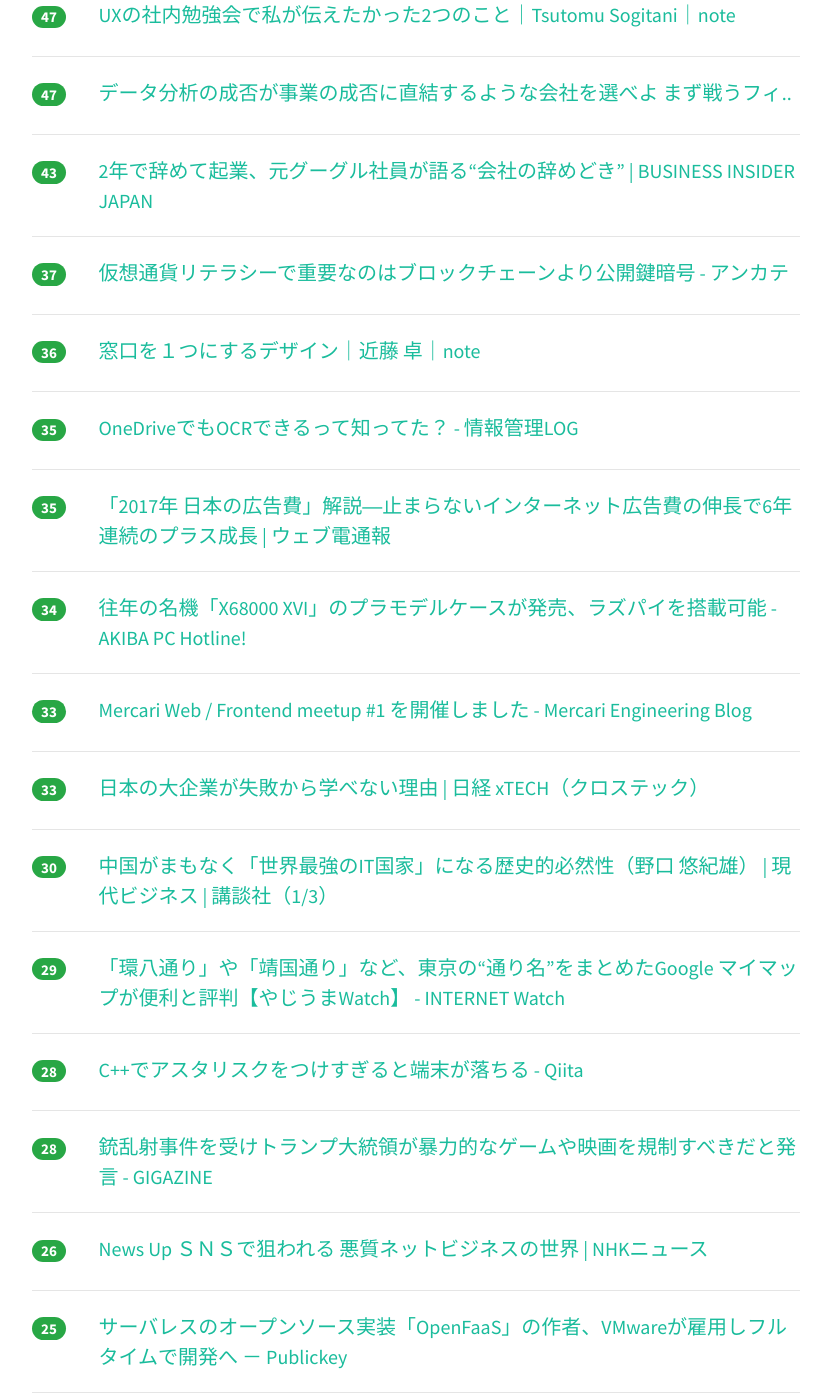
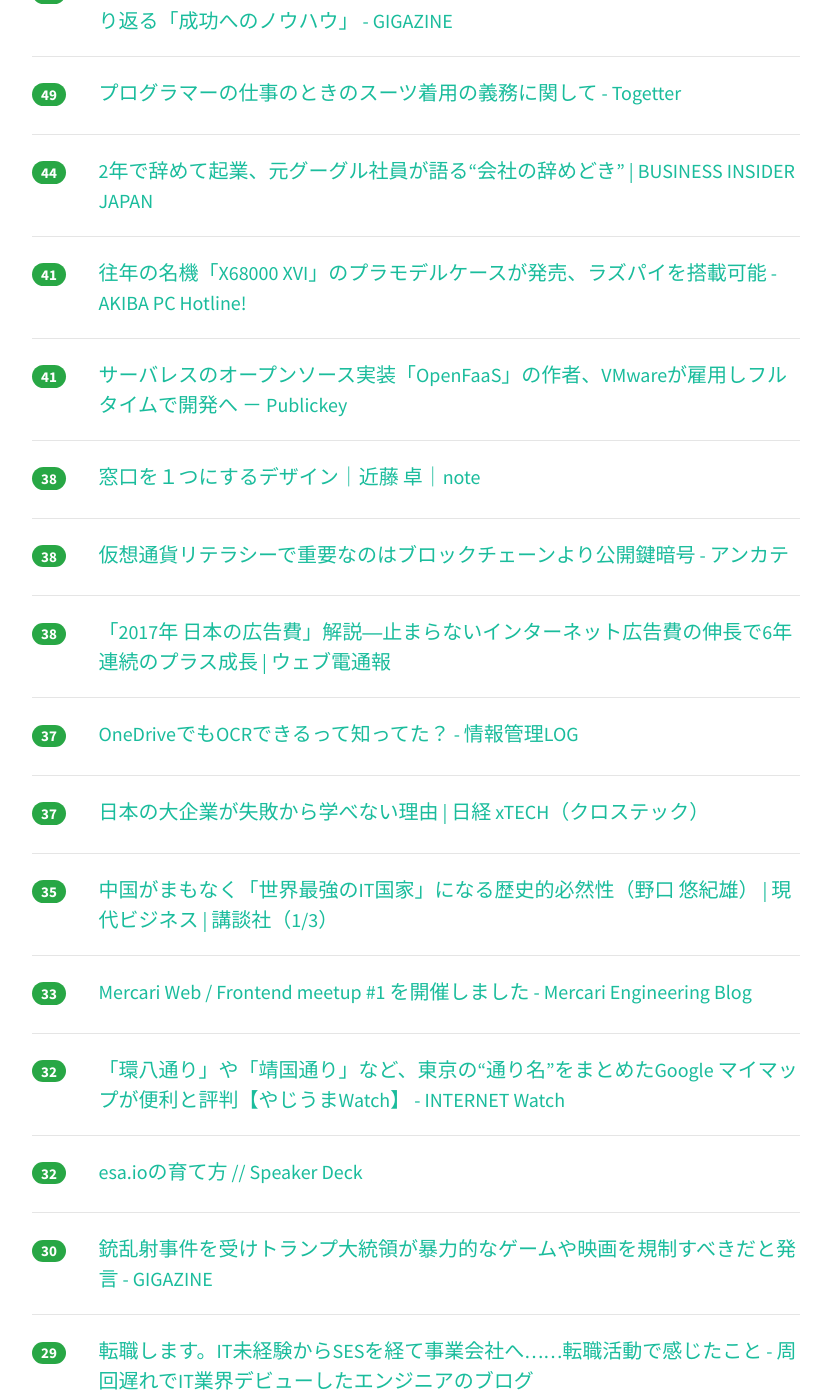
Before and after one commit to yatta47/hatena-matome-site, a Jekyll site: the page built from _posts/2018-02-23-hatena.md, in a window 1280 px wide and 1400 px high, scrolled down 2090 px. Shown: the whole window, without its empty margins (224-1055 px from the left). Built offline with Jekyll 4.4.1, drawn with Linux system fonts in a browser that asks for light colours; nearby versions of some CDN libraries; some of the changed text lies outside the part shown.

Commit message:
Updated 2018-02-23

```diff
--- a/_posts/2018-02-23-hatena.md
+++ b/_posts/2018-02-23-hatena.md
@@ -1,48 +1,58 @@
 ---
 layout: post
 title:  "2018-02-23 はてぶIT"
-date:   2018-02-23 20:03:07
+date:   2018-02-23 21:03:45
 tags: [it-hotentry]
 ---
-58 件のデータあり
+61 件のデータあり
 
 <hr><div class="row">
-<div class="col-1"><span class="badge badge-pill badge-success h2">512</span></div>
+<div class="col-1"><span class="badge badge-pill badge-success h2">535</span></div>
 <div class="col-11"><a href='http://tannomizuki.hatenablog.com/entry/2018/02/22/180410' target='_blank'>良いテックリード、悪いテックリード - 小さなごちそう</a></div>
 </div>
 <hr>
 <div class="row">
-<div class="col-1"><span class="badge badge-pill badge-success h2">501</span></div>
+<div class="col-1"><span class="badge badge-pill badge-success h2">513</span></div>
+<div class="col-11"><a href='https://blog.tinect.jp/?p=49258' target='_blank'>「自分で勉強しない社員」を一体どうすればよいのか？ | Books&Apps</a></div>
+</div>
+<hr>
+<div class="row">
+<div class="col-1"><span class="badge badge-pill badge-success h2">510</span></div>
 <div class="col-11"><a href='http://www.publickey1.jp/blog/18/awscloudmapper.html' target='_blank'>AWSのシステム構成情報を集めて構成図を自動生成してくれる「CloudMapper」、オープンソースで公開 － Publickey</a></div>
 </div>
 <hr>
 <div class="row">
-<div class="col-1"><span class="badge badge-pill badge-success h2">372</span></div>
-<div class="col-11"><a href='https://blog.tinect.jp/?p=49258' target='_blank'>「自分で勉強しない社員」を一体どうすればよいのか？ | Books&Apps</a></div>
-</div>
-<hr>
-<div class="row">
-<div class="col-1"><span class="badge badge-pill badge-success h2">305</span></div>
+<div class="col-1"><span class="badge badge-pill badge-success h2">373</span></div>
 <div class="col-11"><a href='http://www.itmedia.co.jp/news/articles/1802/23/news023.html' target='_blank'>「もう自分では勝てません」 28歳の東大院生が最強の麻雀AIを作るまで (1/3) - ITmedia NEWS</a></div>
 </div>
 <hr>
 <div class="row">
-<div class="col-1"><span class="badge badge-pill badge-success h2">217</span></div>
+<div class="col-1"><span class="badge badge-pill badge-success h2">292</span></div>
 <div class="col-11"><a href='https://note.mu/seeekone/n/n189a6c87884d' target='_blank'>ローカルビジネス（カフェなど）のホームページがほとんど意味ないのでは...という話｜shogo w｜note</a></div>
 </div>
 <hr>
 <div class="row">
-<div class="col-1"><span class="badge badge-pill badge-success h2">190</span></div>
+<div class="col-1"><span class="badge badge-pill badge-success h2">223</span></div>
 <div class="col-11"><a href='http://nlab.itmedia.co.jp/nl/articles/1802/23/news057.html' target='_blank'>カラーとドワンゴが新会社「バカー」設立　庵野秀明・川上量生が取締役、中村光一が相談役に就任 - ねとらぼ</a></div>
 </div>
 <hr>
 <div class="row">
-<div class="col-1"><span class="badge badge-pill badge-success h2">132</span></div>
+<div class="col-1"><span class="badge badge-pill badge-success h2">154</span></div>
+<div class="col-11"><a href='https://k-tai.watch.impress.co.jp/docs/news/1108039.html' target='_blank'>グーグル、次世代メッセージサービス「RCS」拡大で世界のキャリアと協力 - ケータイ Watch</a></div>
+</div>
+<hr>
+<div class="row">
+<div class="col-1"><span class="badge badge-pill badge-success h2">144</span></div>
 <div class="col-11"><a href='http://tech.nikkeibp.co.jp/atcl/nxt/column/18/00001/00081/' target='_blank'>電子入札が使えなくなる恐れ、波紋呼ぶJavaサポート打ち切り | 日経 xTECH（クロステック）</a></div>
 </div>
 <hr>
 <div class="row">
-<div class="col-1"><span class="badge badge-pill badge-success h2">105</span></div>
+<div class="col-1"><span class="badge badge-pill badge-success h2">112</span></div>
+<div class="col-11"><a href='https://qiita.com/daijinload/items/c7015b1117c5beb7e49f' target='_blank'>Reduxは不要ではないか？ - Qiita</a></div>
+</div>
+<hr>
+<div class="row">
+<div class="col-1"><span class="badge badge-pill badge-success h2">107</span></div>
 <div class="col-11"><a href='http://hiroronn.hatenablog.jp/entry/20180222/1519303401' target='_blank'>『カイゼン・ジャーニー』感想（と自分語り） - SE（たぶん）の雑感記</a></div>
 </div>
 <hr>
@@ -58,22 +68,22 @@ tags: [it-hotentry]
 <hr>
 <div class="row">
 <div class="col-1"><span class="badge badge-pill badge-success h2">90</span></div>
-<div class="col-11"><a href='https://k-tai.watch.impress.co.jp/docs/news/1108039.html' target='_blank'>グーグル、次世代メッセージサービス「RCS」拡大で世界のキャリアと協力 - ケータイ Watch</a></div>
-</div>
-<hr>
-<div class="row">
-<div class="col-1"><span class="badge badge-pill badge-success h2">77</span></div>
-<div class="col-11"><a href='https://qiita.com/daijinload/items/c7015b1117c5beb7e49f' target='_blank'>Reduxは不要ではないか？ - Qiita</a></div>
-</div>
-<hr>
-<div class="row">
-<div class="col-1"><span class="badge badge-pill badge-success h2">65</span></div>
 <div class="col-11"><a href='https://pc.watch.impress.co.jp/docs/news/1108020.html' target='_blank'>16コアThreadripper搭載のアタッシュケース型モバイルPC ～AC/DCマルチGPUサポート、16基のリムーバブルドライブ搭載 - PC Watch</a></div>
 </div>
 <hr>
 <div class="row">
-<div class="col-1"><span class="badge badge-pill badge-success h2">59</span></div>
+<div class="col-1"><span class="badge badge-pill badge-success h2">64</span></div>
 <div class="col-11"><a href='https://qiita.com/Azunyan1111/items/9b3d16428d2bcc7c9406' target='_blank'>Python Webスクレイピング 実践入門 - Qiita</a></div>
+</div>
+<hr>
+<div class="row">
+<div class="col-1"><span class="badge badge-pill badge-success h2">64</span></div>
+<div class="col-11"><a href='http://d.hatena.ne.jp/gryphon/20180223/p1' target='_blank'>最近の「重版出来！」が、紙から電子書籍の「政権交代」の空気を反映して緊張感がある（汗） - 見えない道場本舗</a></div>
+</div>
+<hr>
+<div class="row">
+<div class="col-1"><span class="badge badge-pill badge-success h2">57</span></div>
+<div class="col-11"><a href='http://i-love.sakura.ne.jp/The_OOM_CTF.html' target='_blank'>The OOM CTF</a></div>
 </div>
 <hr>
 <div class="row">
@@ -82,8 +92,13 @@ tags: [it-hotentry]
 </div>
 <hr>
 <div class="row">
-<div class="col-1"><span class="badge badge-pill badge-success h2">52</span></div>
-<div class="col-11"><a href='http://d.hatena.ne.jp/gryphon/20180223/p1' target='_blank'>最近の「重版出来！」が、紙から電子書籍の「政権交代」の空気を反映して緊張感がある（汗） - 見えない道場本舗</a></div>
+<div class="col-1"><span class="badge badge-pill badge-success h2">51</span></div>
+<div class="col-11"><a href='https://note.mu/sogitani/n/na77e71d288cd' target='_blank'>UXの社内勉強会で私が伝えたかった2つのこと｜Tsutomu Sogitani｜note</a></div>
+</div>
+<hr>
+<div class="row">
+<div class="col-1"><span class="badge badge-pill badge-success h2">51</span></div>
+<div class="col-11"><a href='https://anond.hatelabo.jp/20180223002225' target='_blank'>データ分析の成否が事業の成否に直結するような会社を選べよ まず戦うフィ..</a></div>
 </div>
 <hr>
 <div class="row">
@@ -97,48 +112,48 @@ tags: [it-hotentry]
 </div>
 <hr>
 <div class="row">
-<div class="col-1"><span class="badge badge-pill badge-success h2">48</span></div>
-<div class="col-11"><a href='http://i-love.sakura.ne.jp/The_OOM_CTF.html' target='_blank'>The OOM CTF</a></div>
-</div>
-<hr>
-<div class="row">
-<div class="col-1"><span class="badge badge-pill badge-success h2">47</span></div>
-<div class="col-11"><a href='https://note.mu/sogitani/n/na77e71d288cd' target='_blank'>UXの社内勉強会で私が伝えたかった2つのこと｜Tsutomu Sogitani｜note</a></div>
-</div>
-<hr>
-<div class="row">
-<div class="col-1"><span class="badge badge-pill badge-success h2">47</span></div>
-<div class="col-11"><a href='https://anond.hatelabo.jp/20180223002225' target='_blank'>データ分析の成否が事業の成否に直結するような会社を選べよ まず戦うフィ..</a></div>
-</div>
-<hr>
-<div class="row">
-<div class="col-1"><span class="badge badge-pill badge-success h2">43</span></div>
+<div class="col-1"><span class="badge badge-pill badge-success h2">44</span></div>
 <div class="col-11"><a href='https://www.businessinsider.jp/post-162615' target='_blank'>2年で辞めて起業、元グーグル社員が語る“会社の辞めどき” | BUSINESS INSIDER JAPAN</a></div>
 </div>
 <hr>
 <div class="row">
-<div class="col-1"><span class="badge badge-pill badge-success h2">37</span></div>
+<div class="col-1"><span class="badge badge-pill badge-success h2">41</span></div>
+<div class="col-11"><a href='https://akiba-pc.watch.impress.co.jp/docs/news/news/1107954.html' target='_blank'>往年の名機「X68000 XVI」のプラモデルケースが発売、ラズパイを搭載可能 - AKIBA PC Hotline!</a></div>
+</div>
+<hr>
+<div class="row">
+<div class="col-1"><span class="badge badge-pill badge-success h2">41</span></div>
+<div class="col-11"><a href='http://www.publickey1.jp/blog/18/openfaasvmware.html' target='_blank'>サーバレスのオープンソース実装「OpenFaaS」の作者、VMwareが雇用しフルタイムで開発へ － Publickey</a></div>
+</div>
+<hr>
+<div class="row">
+<div class="col-1"><span class="badge badge-pill badge-success h2">38</span></div>
+<div class="col-11"><a href='https://note.mu/masarukondo/n/n52710c266ff9' target='_blank'>窓口を１つにするデザイン｜近藤 卓｜note</a></div>
+</div>
+<hr>
+<div class="row">
+<div class="col-1"><span class="badge badge-pill badge-success h2">38</span></div>
 <div class="col-11"><a href='http://d.hatena.ne.jp/essa/20180222/p1' target='_blank'>仮想通貨リテラシーで重要なのはブロックチェーンより公開鍵暗号 - アンカテ</a></div>
 </div>
 <hr>
 <div class="row">
-<div class="col-1"><span class="badge badge-pill badge-success h2">36</span></div>
-<div class="col-11"><a href='https://note.mu/masarukondo/n/n52710c266ff9' target='_blank'>窓口を１つにするデザイン｜近藤 卓｜note</a></div>
+<div class="col-1"><span class="badge badge-pill badge-success h2">38</span></div>
+<div class="col-11"><a href='https://dentsu-ho.com/articles/5843' target='_blank'>「2017年 日本の広告費」解説―止まらないインターネット広告費の伸長で6年連続のプラス成長 | ウェブ電通報</a></div>
+</div>
+<hr>
+<div class="row">
+<div class="col-1"><span class="badge badge-pill badge-success h2">37</span></div>
+<div class="col-11"><a href='http://hokoxjouhou.blog105.fc2.com/blog-entry-1115.html' target='_blank'>OneDriveでもOCRできるって知ってた？ - 情報管理LOG</a></div>
+</div>
+<hr>
+<div class="row">
+<div class="col-1"><span class="badge badge-pill badge-success h2">37</span></div>
+<div class="col-11"><a href='http://tech.nikkeibp.co.jp/atcl/nxt/column/18/00138/021900012/' target='_blank'>日本の大企業が失敗から学べない理由 | 日経 xTECH（クロステック）</a></div>
 </div>
 <hr>
 <div class="row">
 <div class="col-1"><span class="badge badge-pill badge-success h2">35</span></div>
-<div class="col-11"><a href='http://hokoxjouhou.blog105.fc2.com/blog-entry-1115.html' target='_blank'>OneDriveでもOCRできるって知ってた？ - 情報管理LOG</a></div>
-</div>
-<hr>
-<div class="row">
-<div class="col-1"><span class="badge badge-pill badge-success h2">35</span></div>
-<div class="col-11"><a href='https://dentsu-ho.com/articles/5843' target='_blank'>「2017年 日本の広告費」解説―止まらないインターネット広告費の伸長で6年連続のプラス成長 | ウェブ電通報</a></div>
-</div>
-<hr>
-<div class="row">
-<div class="col-1"><span class="badge badge-pill badge-success h2">34</span></div>
-<div class="col-11"><a href='https://akiba-pc.watch.impress.co.jp/docs/news/news/1107954.html' target='_blank'>往年の名機「X68000 XVI」のプラモデルケースが発売、ラズパイを搭載可能 - AKIBA PC Hotline!</a></div>
+<div class="col-11"><a href='http://gendai.ismedia.jp/articles/-/54575' target='_blank'>中国がまもなく「世界最強のIT国家」になる歴史的必然性（野口 悠紀雄） | 現代ビジネス | 講談社（1/3）</a></div>
 </div>
 <hr>
 <div class="row">
@@ -147,18 +162,23 @@ tags: [it-hotentry]
 </div>
 <hr>
 <div class="row">
-<div class="col-1"><span class="badge badge-pill badge-success h2">33</span></div>
-<div class="col-11"><a href='http://tech.nikkeibp.co.jp/atcl/nxt/column/18/00138/021900012/' target='_blank'>日本の大企業が失敗から学べない理由 | 日経 xTECH（クロステック）</a></div>
+<div class="col-1"><span class="badge badge-pill badge-success h2">32</span></div>
+<div class="col-11"><a href='https://internet.watch.impress.co.jp/docs/yajiuma/1107952.html' target='_blank'>「環八通り」や「靖国通り」など、東京の“通り名”をまとめたGoogle マイマップが便利と評判【やじうまWatch】 - INTERNET Watch</a></div>
+</div>
+<hr>
+<div class="row">
+<div class="col-1"><span class="badge badge-pill badge-success h2">32</span></div>
+<div class="col-11"><a href='https://speakerdeck.com/fukayatsu/esa-dot-iofalseyu-tefang' target='_blank'>esa.ioの育て方 // Speaker Deck</a></div>
 </div>
 <hr>
 <div class="row">
 <div class="col-1"><span class="badge badge-pill badge-success h2">30</span></div>
-<div class="col-11"><a href='http://gendai.ismedia.jp/articles/-/54575' target='_blank'>中国がまもなく「世界最強のIT国家」になる歴史的必然性（野口 悠紀雄） | 現代ビジネス | 講談社（1/3）</a></div>
+<div class="col-11"><a href='https://gigazine.net/news/20180223-trump-video-game-violence/' target='_blank'>銃乱射事件を受けトランプ大統領が暴力的なゲームや映画を規制すべきだと発言 - GIGAZINE</a></div>
 </div>
 <hr>
 <div class="row">
 <div class="col-1"><span class="badge badge-pill badge-success h2">29</span></div>
-<div class="col-11"><a href='https://internet.watch.impress.co.jp/docs/yajiuma/1107952.html' target='_blank'>「環八通り」や「靖国通り」など、東京の“通り名”をまとめたGoogle マイマップが便利と評判【やじうまWatch】 - INTERNET Watch</a></div>
+<div class="col-11"><a href='http://sionff.hatenablog.jp/entry/2018/02/23/150000' target='_blank'>転職します。IT未経験からSESを経て事業会社へ……転職活動で感じたこと - 周回遅れでIT業界デビューしたエンジニアのブログ</a></div>
 </div>
 <hr>
 <div class="row">
@@ -167,18 +187,13 @@ tags: [it-hotentry]
 </div>
 <hr>
 <div class="row">
-<div class="col-1"><span class="badge badge-pill badge-success h2">28</span></div>
-<div class="col-11"><a href='https://gigazine.net/news/20180223-trump-video-game-violence/' target='_blank'>銃乱射事件を受けトランプ大統領が暴力的なゲームや映画を規制すべきだと発言 - GIGAZINE</a></div>
-</div>
-<hr>
-<div class="row">
 <div class="col-1"><span class="badge badge-pill badge-success h2">26</span></div>
 <div class="col-11"><a href='https://www3.nhk.or.jp/news/html/20180222/k10011339271000.html' target='_blank'>News Up ＳＮＳで狙われる 悪質ネットビジネスの世界 | NHKニュース</a></div>
 </div>
 <hr>
 <div class="row">
-<div class="col-1"><span class="badge badge-pill badge-success h2">25</span></div>
-<div class="col-11"><a href='http://www.publickey1.jp/blog/18/openfaasvmware.html' target='_blank'>サーバレスのオープンソース実装「OpenFaaS」の作者、VMwareが雇用しフルタイムで開発へ － Publickey</a></div>
+<div class="col-1"><span class="badge badge-pill badge-success h2">26</span></div>
+<div class="col-11"><a href='https://qiita.com/lufia/items/67701e2f927c77a75d6e' target='_blank'>Go & Versioning(vgo)を読んで大きな変更が入ったなと思った - Qiita</a></div>
 </div>
 <hr>
 <div class="row">
@@ -187,13 +202,28 @@ tags: [it-hotentry]
 </div>
 <hr>
 <div class="row">
-<div class="col-1"><span class="badge badge-pill badge-success h2">23</span></div>
-<div class="col-11"><a href='https://qiita.com/lufia/items/67701e2f927c77a75d6e' target='_blank'>Go & Versioning(vgo)を読んで大きな変更が入ったなと思った - Qiita</a></div>
+<div class="col-1"><span class="badge badge-pill badge-success h2">24</span></div>
+<div class="col-11"><a href='http://blog.tinect.jp/?p=49258' target='_blank'>「自分で勉強しない社員」を一体どうすればよいのか？ | Books&Apps</a></div>
 </div>
 <hr>
 <div class="row">
-<div class="col-1"><span class="badge badge-pill badge-success h2">22</span></div>
+<div class="col-1"><span class="badge badge-pill badge-success h2">24</span></div>
+<div class="col-11"><a href='http://blog.aidemy.net/entry/2018/02/23/135441' target='_blank'>HIP HOPでわかるネットワーク分析 - Aidemy Tech Blog</a></div>
+</div>
+<hr>
+<div class="row">
+<div class="col-1"><span class="badge badge-pill badge-success h2">23</span></div>
 <div class="col-11"><a href='https://github.com/duo-labs/cloudmapper' target='_blank'>GitHub - duo-labs/cloudmapper: CloudMapper creates network diagrams of AWS environments</a></div>
+</div>
+<hr>
+<div class="row">
+<div class="col-1"><span class="badge badge-pill badge-success h2">23</span></div>
+<div class="col-11"><a href='https://40end.com/judgement' target='_blank'>理不尽なアフィリエイト非承認を法廷で訴える方法を弁護士に聞いてきた｜40歳定年ブログ40end.ocm</a></div>
+</div>
+<hr>
+<div class="row">
+<div class="col-1"><span class="badge badge-pill badge-success h2">23</span></div>
+<div class="col-11"><a href='https://www3.nhk.or.jp/news/html/20180223/k10011339841000.html' target='_blank'>著作物の新たな利用に対応 著作権法改正案を閣議決定 | NHKニュース</a></div>
 </div>
 <hr>
 <div class="row">
@@ -202,13 +232,13 @@ tags: [it-hotentry]
 </div>
 <hr>
 <div class="row">
-<div class="col-1"><span class="badge badge-pill badge-success h2">21</span></div>
-<div class="col-11"><a href='https://www.asahi.com/articles/ASL2N45W8L2NUTIL00Y.html' target='_blank'>「いずも」空母化、設計時から構想　Ｆ３５Ｂの艦載想定：朝日新聞デジタル</a></div>
+<div class="col-1"><span class="badge badge-pill badge-success h2">22</span></div>
+<div class="col-11"><a href='http://japanese.engadget.com/2018/02/21/kindle-amazon-echo/' target='_blank'>「アレクサ、本を読んで」Kindle本の読み上げにAmazon Echoが対応 - Engadget 日本版</a></div>
 </div>
 <hr>
 <div class="row">
-<div class="col-1"><span class="badge badge-pill badge-success h2">20</span></div>
-<div class="col-11"><a href='http://japanese.engadget.com/2018/02/21/kindle-amazon-echo/' target='_blank'>「アレクサ、本を読んで」Kindle本の読み上げにAmazon Echoが対応 - Engadget 日本版</a></div>
+<div class="col-1"><span class="badge badge-pill badge-success h2">22</span></div>
+<div class="col-11"><a href='https://www.asahi.com/articles/ASL2N45W8L2NUTIL00Y.html' target='_blank'>「いずも」空母化、設計時から構想　Ｆ３５Ｂの艦載想定：朝日新聞デジタル</a></div>
 </div>
 <hr>
 <div class="row">
@@ -218,22 +248,17 @@ tags: [it-hotentry]
 <hr>
 <div class="row">
 <div class="col-1"><span class="badge badge-pill badge-success h2">20</span></div>
-<div class="col-11"><a href='http://sionff.hatenablog.jp/entry/2018/02/23/150000' target='_blank'>転職します。IT未経験からSESを経て事業会社へ……転職活動で感じたこと - 周回遅れでIT業界デビューしたエンジニアのブログ</a></div>
+<div class="col-11"><a href='http://d.hatena.ne.jp/copyright/20180222/p1' target='_blank'>著作権法の罰則は、誤った情報に基づいて強化された - Copy & Copyright Diary</a></div>
 </div>
 <hr>
 <div class="row">
 <div class="col-1"><span class="badge badge-pill badge-success h2">19</span></div>
-<div class="col-11"><a href='https://40end.com/judgement' target='_blank'>理不尽なアフィリエイト非承認を法廷で訴える方法を弁護士に聞いてきた｜40歳定年ブログ40end.ocm</a></div>
+<div class="col-11"><a href='https://anond.hatelabo.jp/20180223135752' target='_blank'>3大漢字で書こうとすると頭がバグる日本語</a></div>
 </div>
 <hr>
 <div class="row">
 <div class="col-1"><span class="badge badge-pill badge-success h2">19</span></div>
-<div class="col-11"><a href='https://www3.nhk.or.jp/news/html/20180223/k10011339841000.html' target='_blank'>著作物の新たな利用に対応 著作権法改正案を閣議決定 | NHKニュース</a></div>
-</div>
-<hr>
-<div class="row">
-<div class="col-1"><span class="badge badge-pill badge-success h2">19</span></div>
-<div class="col-11"><a href='http://blog.aidemy.net/entry/2018/02/23/135441' target='_blank'>HIP HOPでわかるネットワーク分析 - Aidemy Tech Blog</a></div>
+<div class="col-11"><a href='https://pc.watch.impress.co.jp/docs/news/1108059.html' target='_blank'>Snapdragon 835搭載のWindows 10 S搭載2in1、HPが999.99ドルで発売 - PC Watch</a></div>
 </div>
 <hr>
 <div class="row">
@@ -253,12 +278,12 @@ tags: [it-hotentry]
 <hr>
 <div class="row">
 <div class="col-1"><span class="badge badge-pill badge-success h2">17</span></div>
-<div class="col-11"><a href='http://d.hatena.ne.jp/copyright/20180222/p1' target='_blank'>著作権法の罰則は、誤った情報に基づいて強化された - Copy & Copyright Diary</a></div>
+<div class="col-11"><a href='https://inside.pixiv.blog/yattyo/3420' target='_blank'>pixivの新しいターゲティング広告とその目指す世界 - pixiv inside</a></div>
 </div>
 <hr>
 <div class="row">
 <div class="col-1"><span class="badge badge-pill badge-success h2">16</span></div>
-<div class="col-11"><a href='https://inside.pixiv.blog/yattyo/3420' target='_blank'>pixivの新しいターゲティング広告とその目指す世界 - pixiv inside</a></div>
+<div class="col-11"><a href='https://anond.hatelabo.jp/20180223103431' target='_blank'>慣用表現だと分かってはいるが</a></div>
 </div>
 <hr>
 <div class="row">
@@ -268,12 +293,7 @@ tags: [it-hotentry]
 <hr>
 <div class="row">
 <div class="col-1"><span class="badge badge-pill badge-success h2">14</span></div>
-<div class="col-11"><a href='https://anond.hatelabo.jp/20180223103431' target='_blank'>慣用表現だと分かってはいるが</a></div>
-</div>
-<hr>
-<div class="row">
-<div class="col-1"><span class="badge badge-pill badge-success h2">14</span></div>
-<div class="col-11"><a href='https://anond.hatelabo.jp/20180223135752' target='_blank'>3大漢字で書こうとすると頭がバグる日本語</a></div>
+<div class="col-11"><a href='http://tech.nikkeibp.co.jp/atcl/nxt/news/18/00208/' target='_blank'>KDDIとソフトバンクが正式に認める、打倒LINEの新サービス導入 | 日経 xTECH（クロステック）</a></div>
 </div>
 <hr>
 <div class="row">
@@ -283,12 +303,7 @@ tags: [it-hotentry]
 <hr>
 <div class="row">
 <div class="col-1"><span class="badge badge-pill badge-success h2">13</span></div>
-<div class="col-11"><a href='http://tech.nikkeibp.co.jp/atcl/nxt/news/18/00208/' target='_blank'>KDDIとソフトバンクが正式に認める、打倒LINEの新サービス導入 | 日経 xTECH（クロステック）</a></div>
-</div>
-<hr>
-<div class="row">
-<div class="col-1"><span class="badge badge-pill badge-success h2">13</span></div>
-<div class="col-11"><a href='http://blog.tinect.jp/?p=49258' target='_blank'>「自分で勉強しない社員」を一体どうすればよいのか？ | Books&Apps</a></div>
+<div class="col-11"><a href='https://forest.watch.impress.co.jp/docs/news/1108125.html' target='_blank'>キューブ・ソフト、ローカルで動作するフィードリーダー「CubeRSS Reader」を新規公開 - 窓の杜</a></div>
 </div>
 <hr>
 <div class="row">
```
